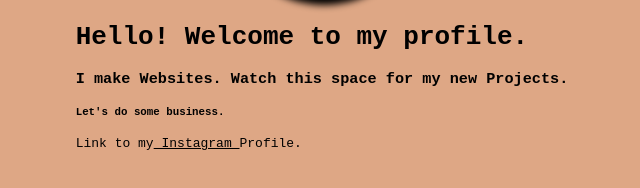
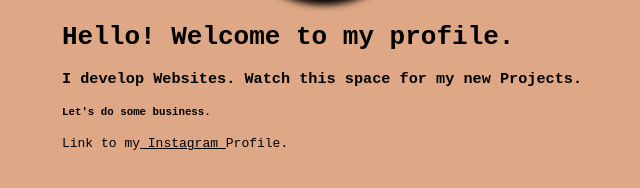
Before and after one commit to Meet1337/meet.netlify.com, a plain HTML site: page index.html in a window 1280 px wide. Shown: the part 422-610 px from the top of the page, without its empty margins (318-958 px from the left). Drawn offline with Linux system fonts and the light colour scheme.

Commit message:
fix: message

```diff
--- a/index.html
+++ b/index.html
@@ -14,7 +14,7 @@
             <div class="site-header-content">
 
             <h1>Hello! Welcome to my profile.</h1>
-            <h3>I make Websites. Watch this space for my new Projects.</h3>
+            <h3>I develop Websites. Watch this space for my new Projects.</h3>
             <h5>Let's do some business.</h5>
 
             <h7>Link to my</h7><a class="course-link" href="http://www.instagram.com/meet4484"> Instagram </a><h9>Profile.</h9>
```
